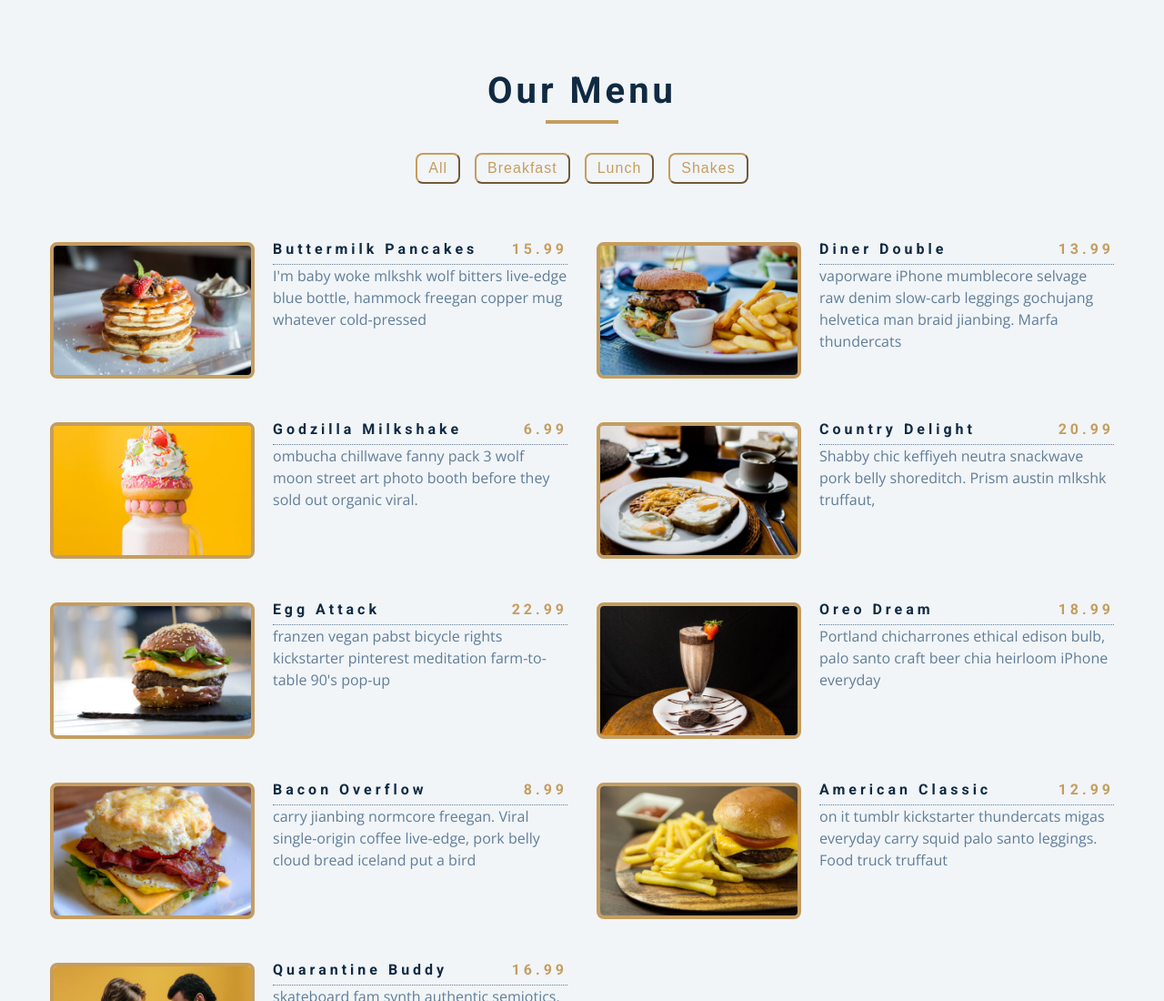
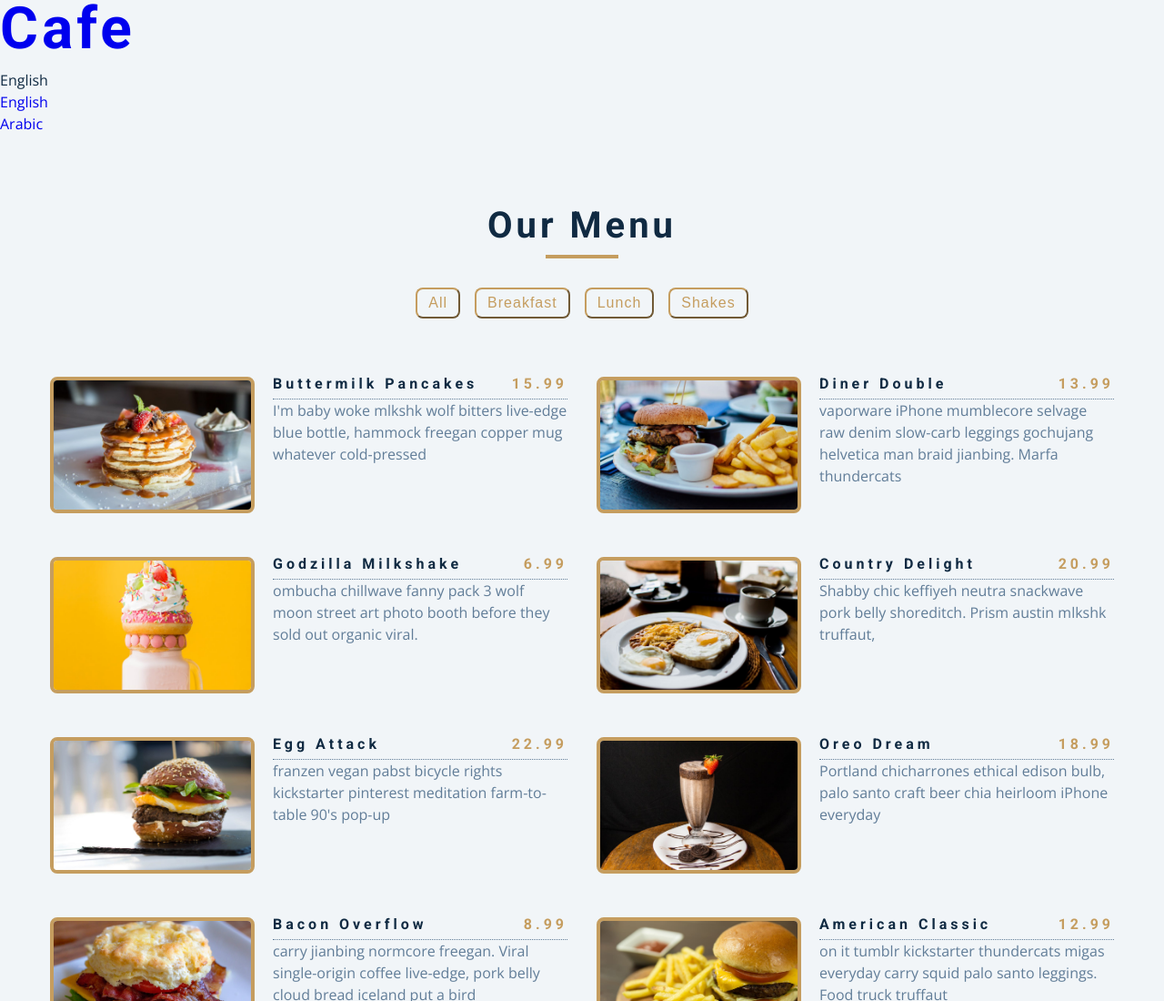
Before and after one commit to aisha33/Cafe-menu, a plain HTML site: page index.html in a window 1280 px wide. Shown: the top 1100 px of the page at 91% size. Drawn offline with nearby package versions, Linux system fonts and the light colour scheme.

Commit message:
Add files via upload

```diff
--- a/index.html
+++ b/index.html
@@ -3,7 +3,7 @@
   <head>
     <meta charset="UTF-8" />
     <meta name="viewport" content="width=device-width, initial-scale=1.0" />
-    <title>Starter</title>
+    <title>Menu of cafe</title>
     <!-- font-awesome -->
     <link
       rel="stylesheet"
@@ -13,30 +13,48 @@
     <link rel="stylesheet" href="styles.css" />
   </head>
   <body>
+    <header>
+      <nav>
+        <div class="logo">
+          <a href="#">
+            <h1>Cafe</h1>
+          </a>
+        </div>
+        <div class="lang-menu">
+          <div class="selected-lang">English</div>
+          <ul>
+            <li>
+              <a href="#" class="en">English</a>
+            </li>
+            <li>
+              <a href="#" class="ar">Arabic</a>
+            </li>
+          </ul>
+        </div>
+      </nav>
+    </header>
+
     <section class="menu">
       <!-- title -->
       <div class="title">
-         <h2> Our menu</h2>
+        <h2>Our menu</h2>
         <div class="underline"></div>
-
       </div>
       <!-- filter buttons -->
       <div class="btn-container">
         <button class="filter-btn" type="button" data-id="all">All</button>
-             <button class="filter-btn" type="button"data-id="breakfast">Breakfast</button>
-             <button class="filter-btn" type="button"data-id="lunch">Lunch</button>
-             <button class="filter-btn" type="button" data-id="shakes">Shakes</button>
+        <button class="filter-btn" type="button" data-id="breakfast">
+          Breakfast
+        </button>
+        <button class="filter-btn" type="button" data-id="lunch">Lunch</button>
+        <button class="filter-btn" type="button" data-id="shakes">
+          Shakes
+        </button>
       </div>
       <!-- menu items -->
       <div class="section-center">
         <!-- single items -->
-
-
-
       </div>
-
-
-
     </section>
 
     <!-- javascript -->
```
Lines whose indentation alone changed are shown as unchanged.
